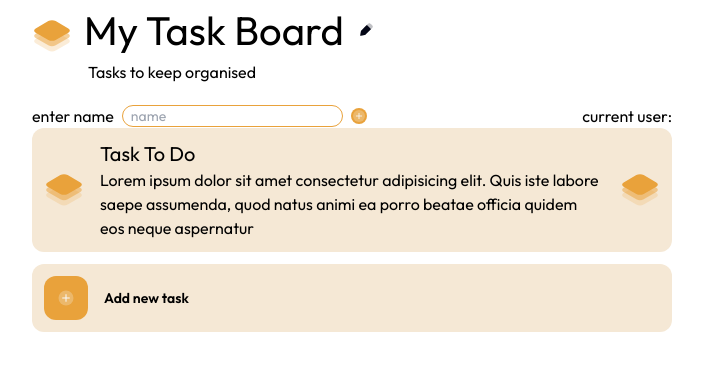
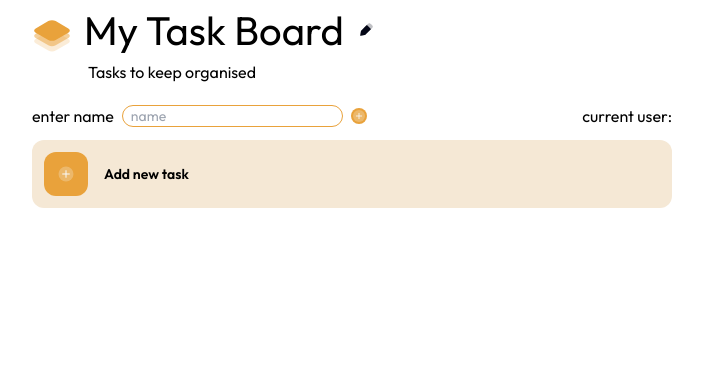
Before and after one commit to ysnitko/task_manager, a Next.js app: page / in a window 1280 px wide. Shown: the top 370 px of the page, without its empty margins (288-991 px from the left). Built offline with nearby package versions, Linux system fonts and the light colour scheme.

Commit message:
add changes

```diff
--- a/src/app/lib/actions.ts
+++ b/src/app/lib/actions.ts
@@ -1,5 +1,6 @@
 'use server';
 import { Prisma, PrismaClient } from '@prisma/client';
+import { revalidatePath } from 'next/cache';
 
 const prisma = new PrismaClient();
 
--- a/src/app/page.tsx
+++ b/src/app/page.tsx
@@ -10,7 +10,18 @@ export default function Page() {
   const [addTask, setAddTask] = useState<boolean>(false);
   const [disableNameField, setDisableNameField] = useState<boolean>(false);
   const [currentUser, setCurrentUser] = useState<string>('');
-  const [currTasks, setCurrTasks] = useState([getUsersTask]);
+  const [userTasks, setUserTasks] = useState<any[]>([]);
+
+  useEffect(() => {
+    const loadUserTasks = async (userName: string) => {
+      if (userName) {
+        const tasks = await getUsersTask(userName);
+        console.log(tasks);
+        setUserTasks(tasks);
+      }
+    };
+    loadUserTasks(currentUser);
+  }, []);
 
   const enterName = async (formData: FormData) => {
     try {
@@ -22,7 +33,8 @@ export default function Page() {
       console.error('Error creating user:', error);
     }
   };
-  console.log(currTasks);
+
+  console.log(userTasks);
 
   return (
     <div className="w-full">
@@ -57,9 +69,15 @@ export default function Page() {
           current user: <span>{currentUser}</span>
         </p>
       </div>
-      {currTasks.map((el) => {
-        return <Task />;
-      })}
+      <ul>
+        {userTasks.map((el) => {
+          return (
+            <li key={el.id}>
+              <Task title={el.title} content={el.content} />
+            </li>
+          );
+        })}
+      </ul>
 
       <NewTask setAddTask={setAddTask} />
       {addTask && <Modal setAddTask={setAddTask} currentUser={currentUser} />}
--- a/src/components/modal/modal.tsx
+++ b/src/components/modal/modal.tsx
@@ -39,7 +39,13 @@ export default function Modal({ setAddTask, currentUser }: NewTaskProps) {
       className=" border-[1px] w-full max-w-[500px] h-full max-h-[600px] absolute top-1/2 left-1/2 -translate-x-1/2 -translate-y-1/2 bg-white rounded-xl p-4 flex flex-col justify-between "
       action={addTaskData}
     >
-      <input type="text" name="currUser" id="currUser" value={currentUser} />
+      <input
+        type="text"
+        name="currUser"
+        id="currUser"
+        value={currentUser}
+        readOnly
+      />
       <div className="flex flex-col gap-2">
         <p className="font-bold">Task details</p>
         <div className="flex flex-col gap-2">
@@ -179,12 +185,6 @@ export default function Modal({ setAddTask, currentUser }: NewTaskProps) {
             alt="done"
           />
         </button>
-        {/* <input
-          className="bg-done-task text-xs flex gap-2 rounded-xl px-2 py-1 justify-center items-center cursor-pointer"
-          type="submit"
-          onSubmit={(event) => closeMo(event)}
-          value={'Add task'}
-        /> */}
         <button
           className="bg-done-task text-xs flex gap-2 rounded-xl px-2 py-1 justify-center items-center cursor-pointer"
           type="submit"
--- a/src/components/task/task.tsx
+++ b/src/components/task/task.tsx
@@ -2,7 +2,12 @@ import React from 'react';
 import Image from 'next/image';
 import Link from 'next/link';
 
-export default function Task() {
+interface TaskProps {
+  title: string;
+  content: string;
+}
+
+export default function Task({ title, content }: TaskProps) {
   return (
     <Link
       href="/"
@@ -15,12 +20,8 @@ export default function Task() {
         alt="add task"
       />
       <div>
-        <p className="w-full text-xl">Task To Do</p>
-        <p className="text-base">
-          Lorem ipsum dolor sit amet consectetur adipisicing elit. Quis iste
-          labore saepe assumenda, quod natus animi ea porro beatae officia
-          quidem eos neque aspernatur
-        </p>
+        <p className="w-full text-xl">{title}</p>
+        <p className="text-base">{content}</p>
       </div>
       <Image
         src="/assets/images/Logo.svg"
```
